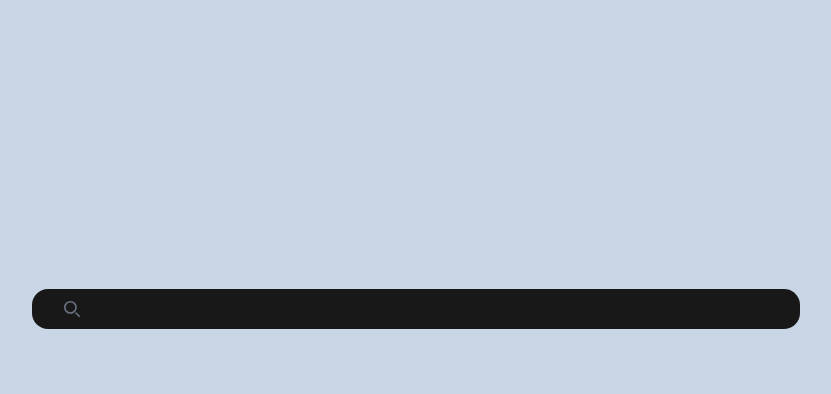
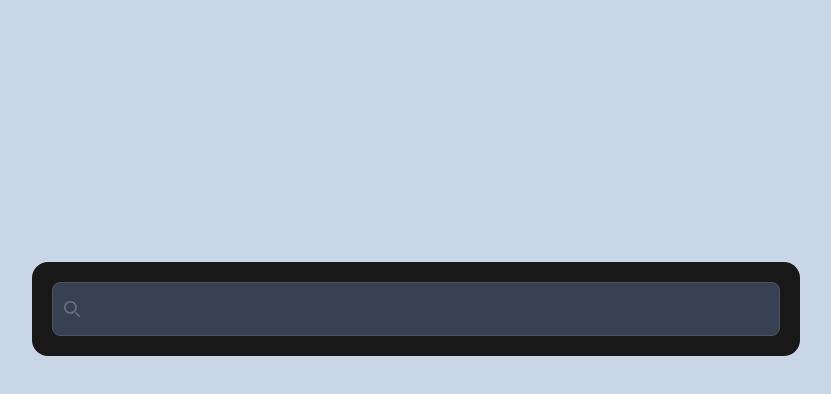
Before and after one commit to SurenAND/movie-api, a website: page src/index.html in a window 1280 px wide. Shown: the part 158-552 px from the top of the page, without its empty margins (224-1055 px from the left). Drawn offline with Linux system fonts and the light colour scheme.

Commit message:
create search input

```diff
--- a/src/index.html
+++ b/src/index.html
@@ -37,6 +37,11 @@
                 />
               </svg>
             </div>
+            <!-- search input bar -->
+            <input
+              type="search"
+              class="block w-full p-4 ps-10 text-sm border rounded-lg focus:ring-blue-500 focus:border-blue-500 bg-gray-700 border-gray-600 placeholder-gray-400 text-white"
+            />
           </div>
         </form>
       </section>
```
